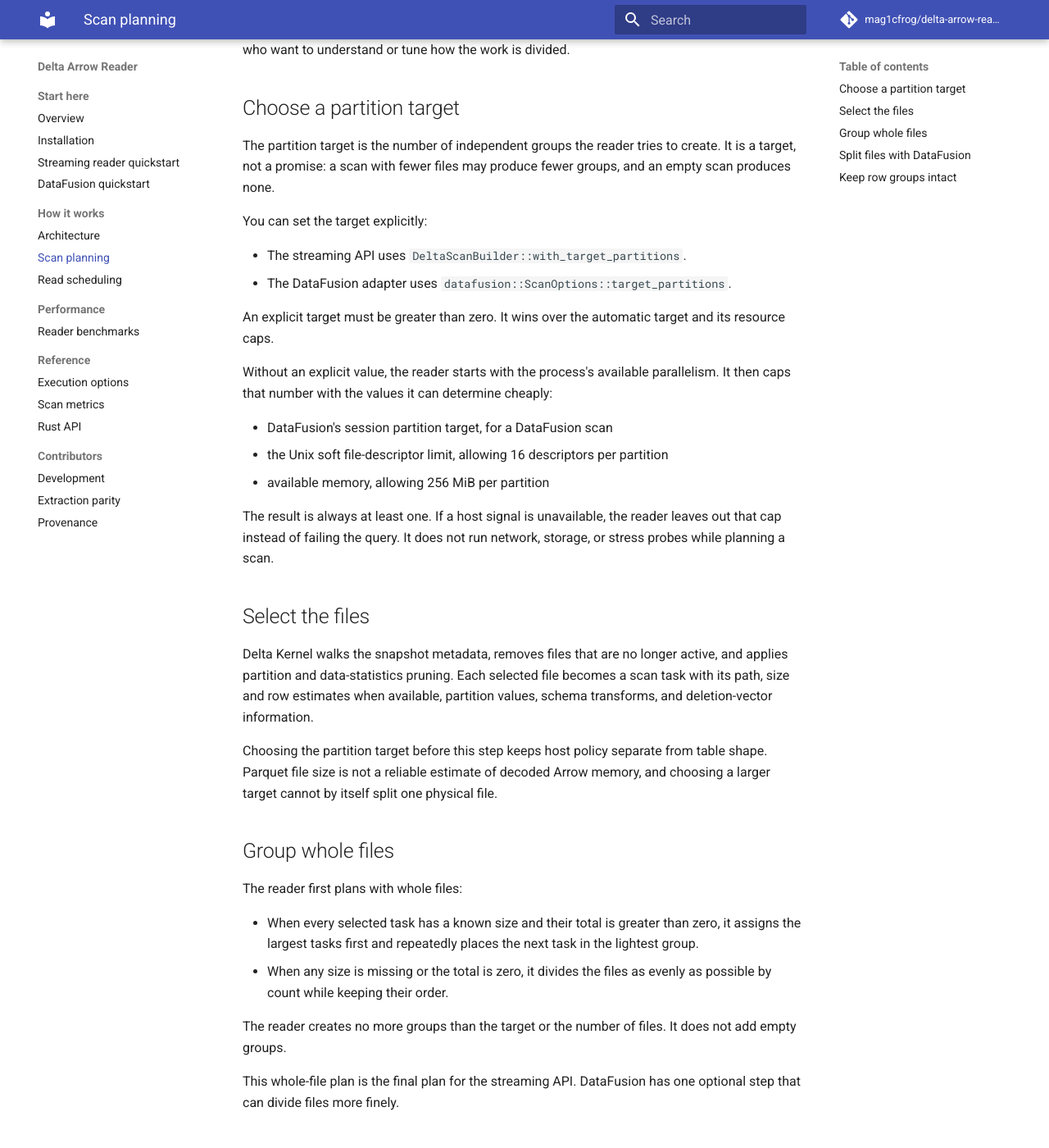
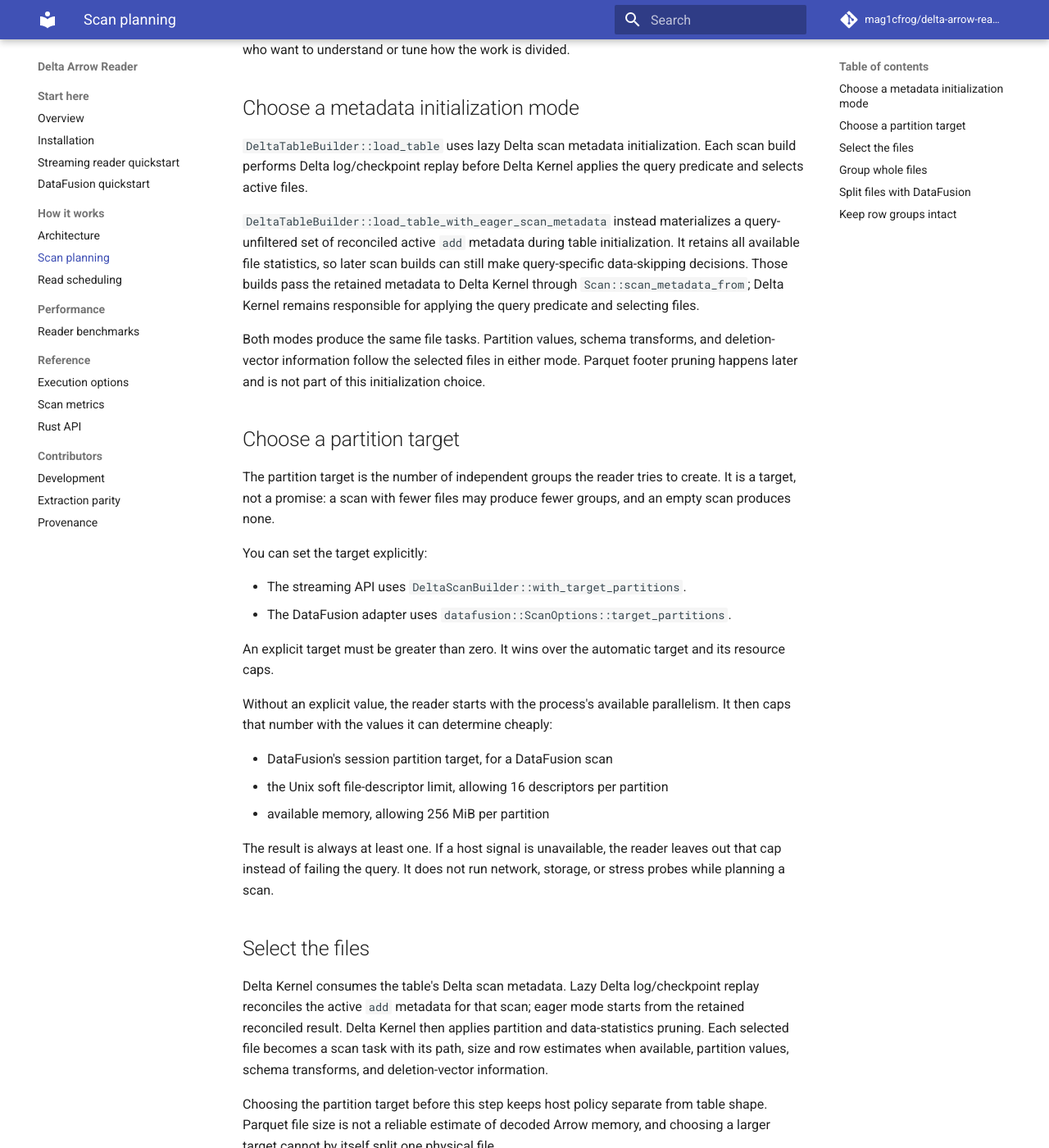
Before and after one commit to mag1cfrog/delta-arrow-reader, an MkDocs documentation site: the page built from docs/content/scan-planning.md, in a window 1280 px wide and 1400 px high, scrolled down 250 px. Shown: the whole window at 82% size. Built offline with MkDocs 1.6.1 and Material for MkDocs 9.7.7, drawn with Linux system fonts in a browser that asks for light colours; comment, search, counter and statistics services are not loaded.

Commit message:
docs: explain eager scan metadata architecture

```diff
--- a/docs/content/scan-planning.md
+++ b/docs/content/scan-planning.md
@@ -6,6 +6,25 @@ before it opens any Parquet data files.
 
 If you only need to run a query, the defaults are a good place to start. This
 page is for readers who want to understand or tune how the work is divided.
+
+## Choose a metadata initialization mode
+
+`DeltaTableBuilder::load_table` uses lazy Delta scan metadata initialization.
+Each scan build performs Delta log/checkpoint replay before Delta Kernel applies
+the query predicate and selects active files.
+
+`DeltaTableBuilder::load_table_with_eager_scan_metadata` instead materializes a
+query-unfiltered set of reconciled active `add` metadata during table
+initialization. It retains all available file statistics, so later scan builds
+can still make query-specific data-skipping decisions. Those builds pass the
+retained metadata to Delta Kernel through `Scan::scan_metadata_from`; Delta
+Kernel remains responsible for applying the query predicate and selecting
+files.
+
+Both modes produce the same file tasks. Partition values, schema transforms,
+and deletion-vector information follow the selected files in either mode.
+Parquet footer pruning happens later and is not part of this initialization
+choice.
 
 ## Choose a partition target
 
@@ -34,10 +53,12 @@ storage, or stress probes while planning a scan.
 
 ## Select the files
 
-Delta Kernel walks the snapshot metadata, removes files that are no longer
-active, and applies partition and data-statistics pruning. Each selected file
-becomes a scan task with its path, size and row estimates when available,
-partition values, schema transforms, and deletion-vector information.
+Delta Kernel consumes the table's Delta scan metadata. Lazy Delta
+log/checkpoint replay reconciles the active `add` metadata for that scan; eager
+mode starts from the retained reconciled result. Delta Kernel then applies
+partition and data-statistics pruning. Each selected file becomes a scan task
+with its path, size and row estimates when available, partition values, schema
+transforms, and deletion-vector information.
 
 Choosing the partition target before this step keeps host policy separate from
 table shape. Parquet file size is not a reliable estimate of decoded Arrow
```
Also changed, not shown: docs/content/architecture.md (+23 -0 lines).
